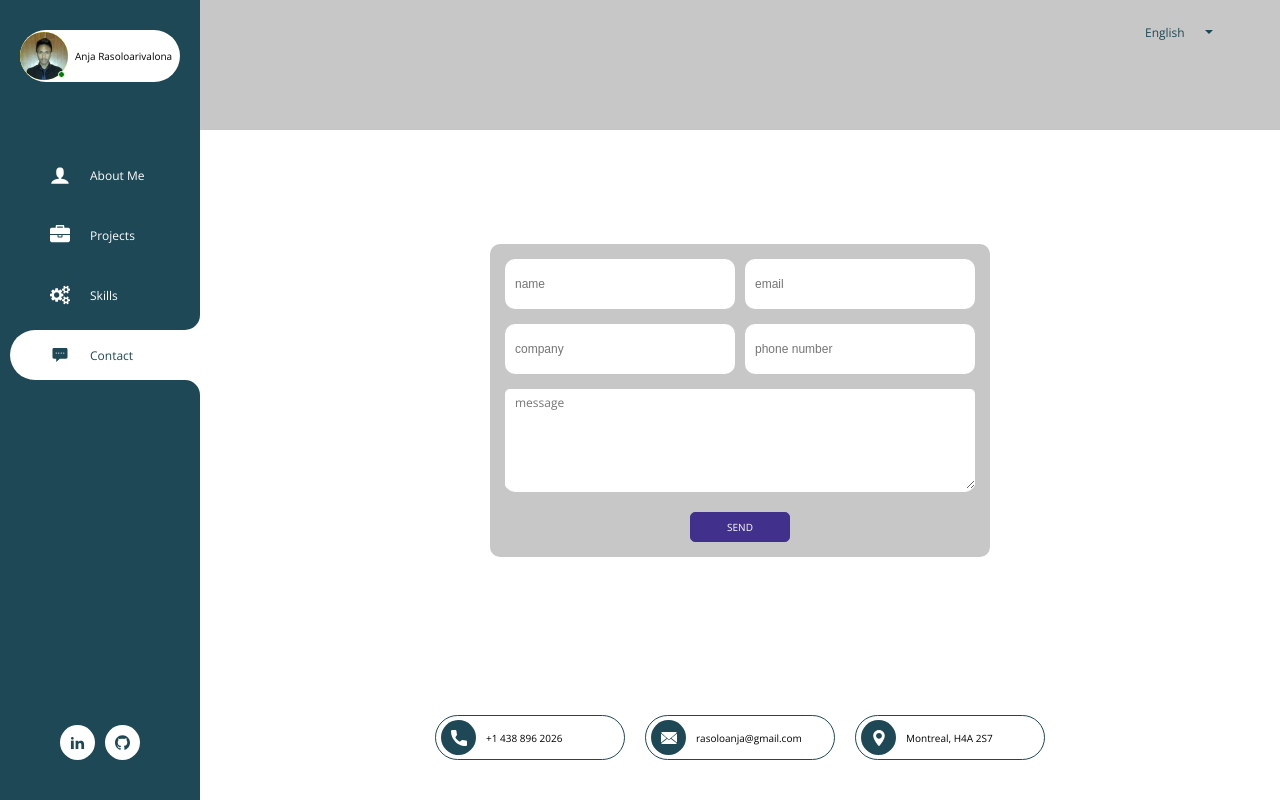
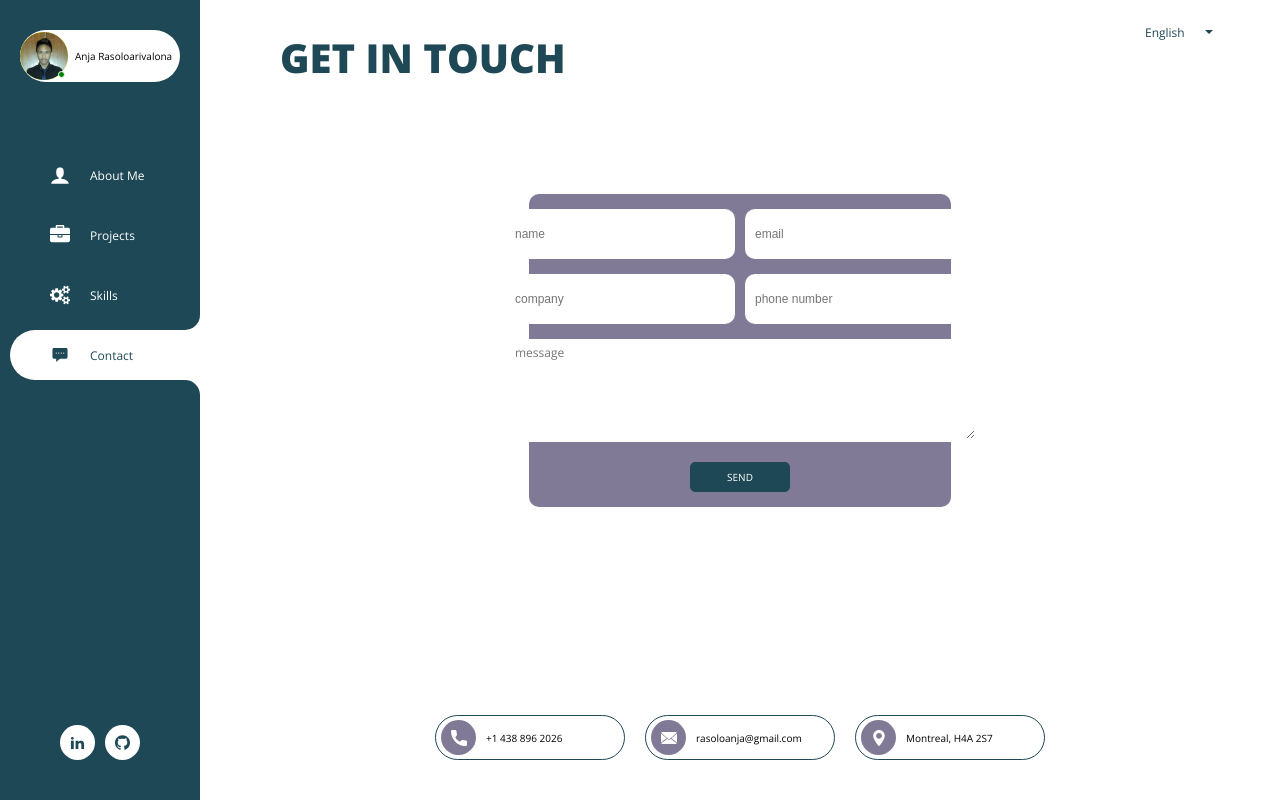
Before and after one commit to anja-rasoloarivalona/REACT-Portfolio, a React (Create React App) app: page /contact in a window 1280 px wide. Built offline with nearby package versions, Linux system fonts and the light colour scheme.

Commit message:
Styled contact section

```diff
--- a/src/pages/Contact/Contact.css
+++ b/src/pages/Contact/Contact.css
@@ -2,22 +2,36 @@
     grid-column: 2 / -1;
     grid-row: 2 / 3;
     display: flex;
-    justify-content: center;
+    flex-direction: column;
     align-items: center;
-    flex-direction: column;
     height: 100vh;
     position: relative;
 }
 
+.contact__header {
+    width: 100%;
+    align-self: flex-start;
+    justify-self: center;
+}
+
 .contact__form {
-    width: 50rem;
+    width: 39%;
+    max-width: 52rem;
+    height: min-content;
     padding: 1rem;
     padding-top: 1.5rem;
-    background: rgb(199, 199, 199);
+    background: var(--color-grey);
     display: flex;
     flex-direction: column;
     align-items: center;
     border-radius: 1rem;
+    position: absolute;
+    top: 0;
+    left: 0;
+    right: 0;
+    bottom: 0;
+    margin: auto;
+    transform: translateY(-5rem);
 }
 
 .contact__form__group {
@@ -36,13 +50,14 @@
     font-family: var(--font-primary)
 }
 
-.contact__header {
-    position: absolute;
-    top: 0;
-    left: 0;
+
+.contact__header h1 {
     width: 100%;
-    height: 13rem;
-    background: rgb(199, 199, 199);
+    font-size: 4rem;
+    padding: 3rem;
+    padding-left: 8rem;
+    text-transform: uppercase;
+    color: var(--color-primary);
 }
 
 .contact__infos-list {
@@ -68,7 +83,7 @@
 .contact__infos-list__item__icon {
     width: 3.5rem;
     height: 3.5rem;
-    background: var(--color-primary);
+    background: var(--color-grey);
     display: flex;
     align-items: center;
     justify-content: center;
--- a/src/pages/Contact/Contact.js
+++ b/src/pages/Contact/Contact.js
@@ -37,8 +37,8 @@ class Contact extends Component {
 
             return (
                 <div className="contactContainer">
-                      <header class="contact__header">
-
+                      <header className="contact__header">
+                            <h1 className="contact__header__title">Get in touch</h1>
                       </header>
                      <form action="https://formspree.io/rasoloanja@gmail.com" method="POST" class="contact__form">
                                 <div class="contact__form__group">
@@ -102,7 +102,7 @@ class Contact extends Component {
                                             onChange={this.onChangeInput}
                                         />
 
-                            <input class="button button--secondary" id="email-submit" type="submit" value="Send" />
+                            <input class="button button--primary" id="email-submit" type="submit" value="Send" />
                     </form>
 
 
```
